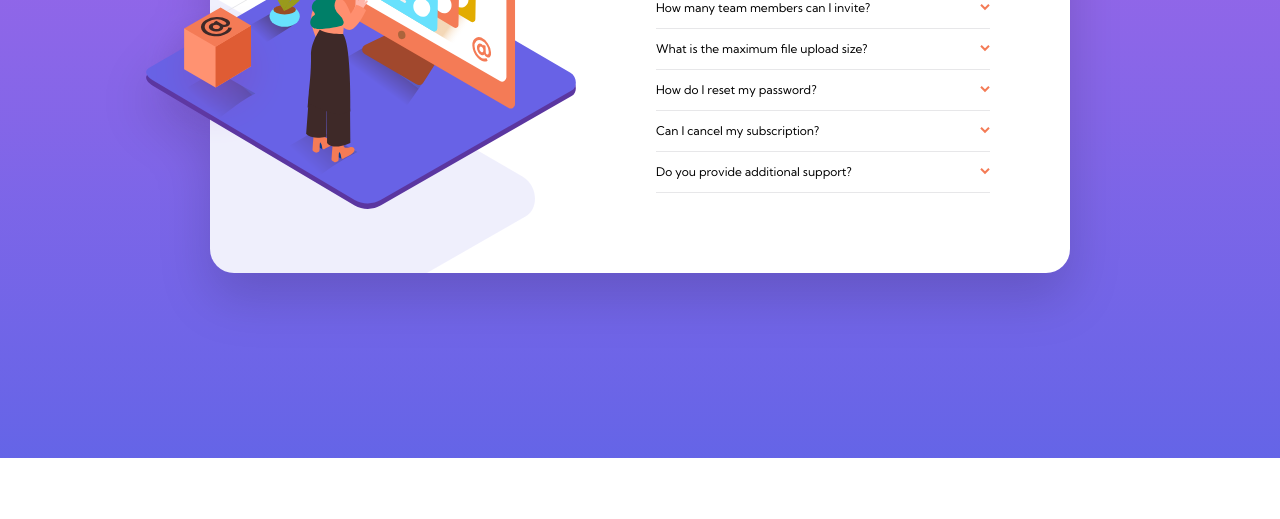
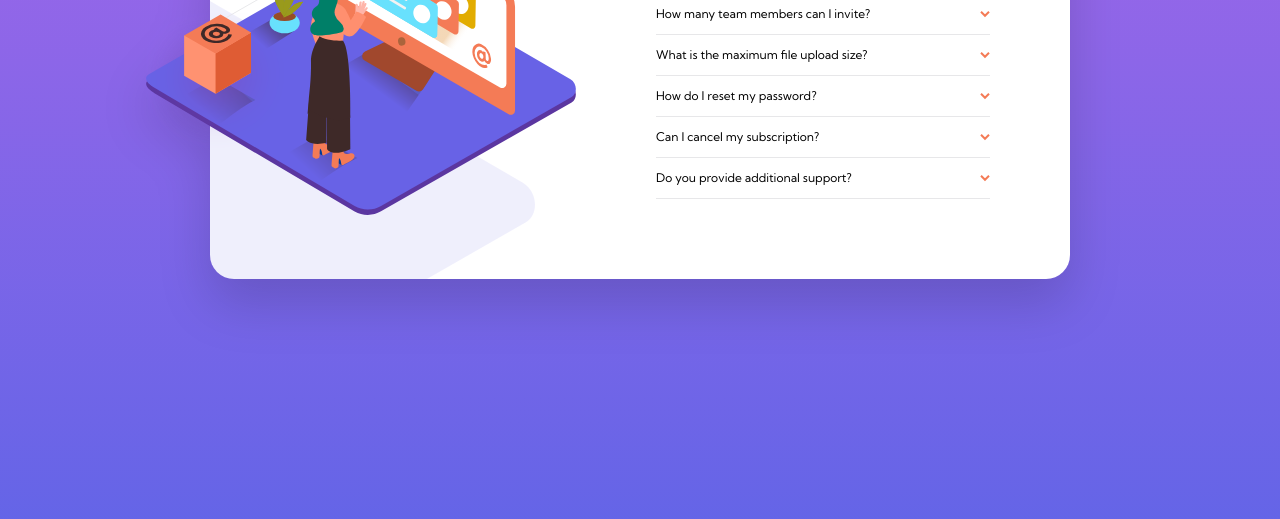
Before and after one commit to gusanchedev/prj-05-faq-accordion-card, a website built with Vite: page index.html in a window 1280 px wide. Shown: the part 342-861 px from the top of the page. Before the commit the page ends 800 px from the top, so only its background shows below. Built offline with nearby package versions, Linux system fonts and the light colour scheme.

Commit message:
🐛  Remove h-screen from body

```diff
--- a/index.html
+++ b/index.html
@@ -13,7 +13,7 @@
     />
   </head>
   <body
-    class="bg-gradient-to-b from-softViolet to-softBlue bg-no-repeat h-screen flex justify-center items-center"
+    class="bg-gradient-to-b from-softViolet to-softBlue bg-no-repeat  flex justify-center items-center pt-48 pb-60"
   >
     <main
       class="w-[320px] lg:w-[860px] bg-white bg-mobile lg:bg-desktop bg-no-repeat bg-top lg:bg-original text-xs font-kumbhSans px-5 pt-32 pb-12 rounded-3xl drop-shadow-2xl relative lg:flex lg:justify-between lg:items-center lg:space-x-8 lg:p-20"
```
